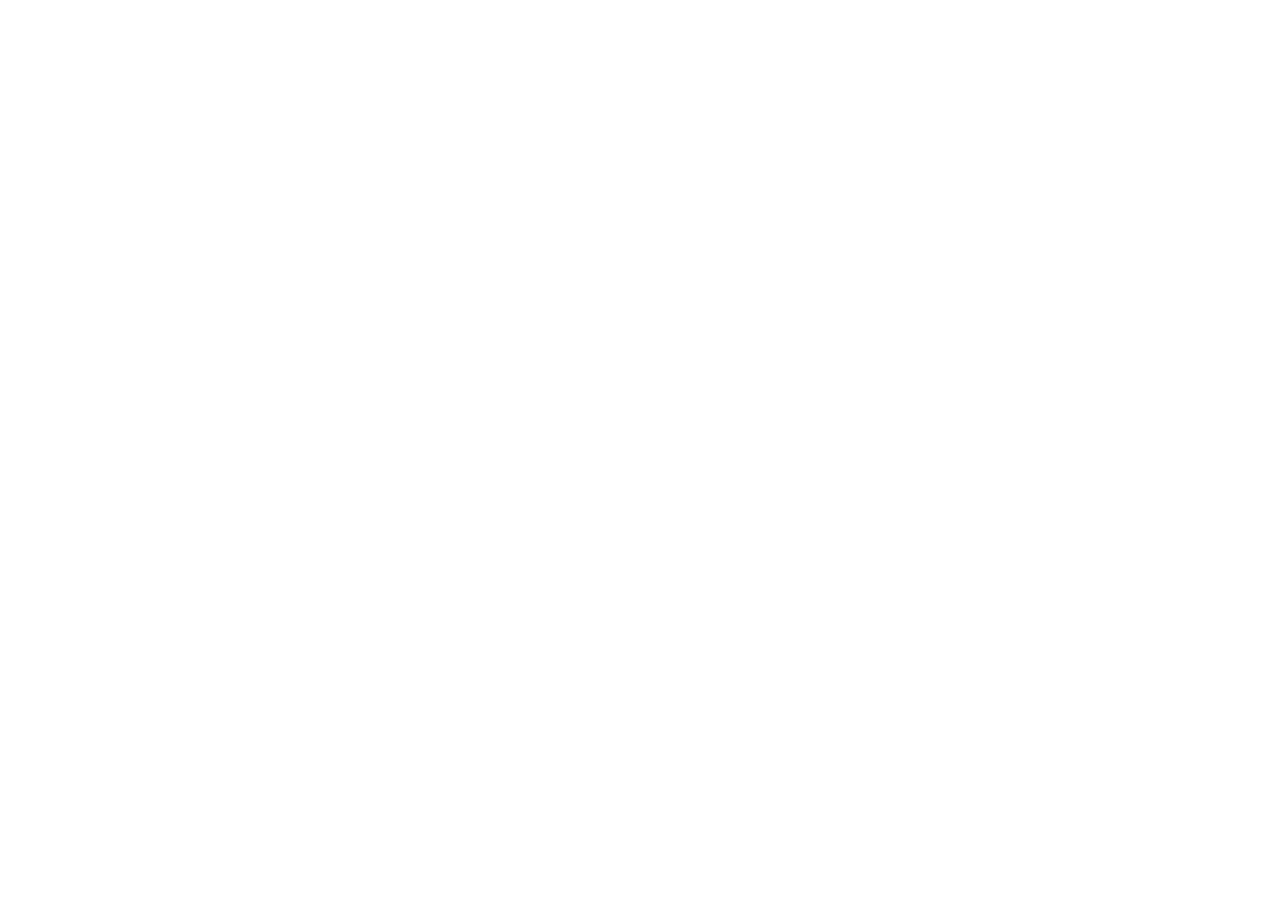
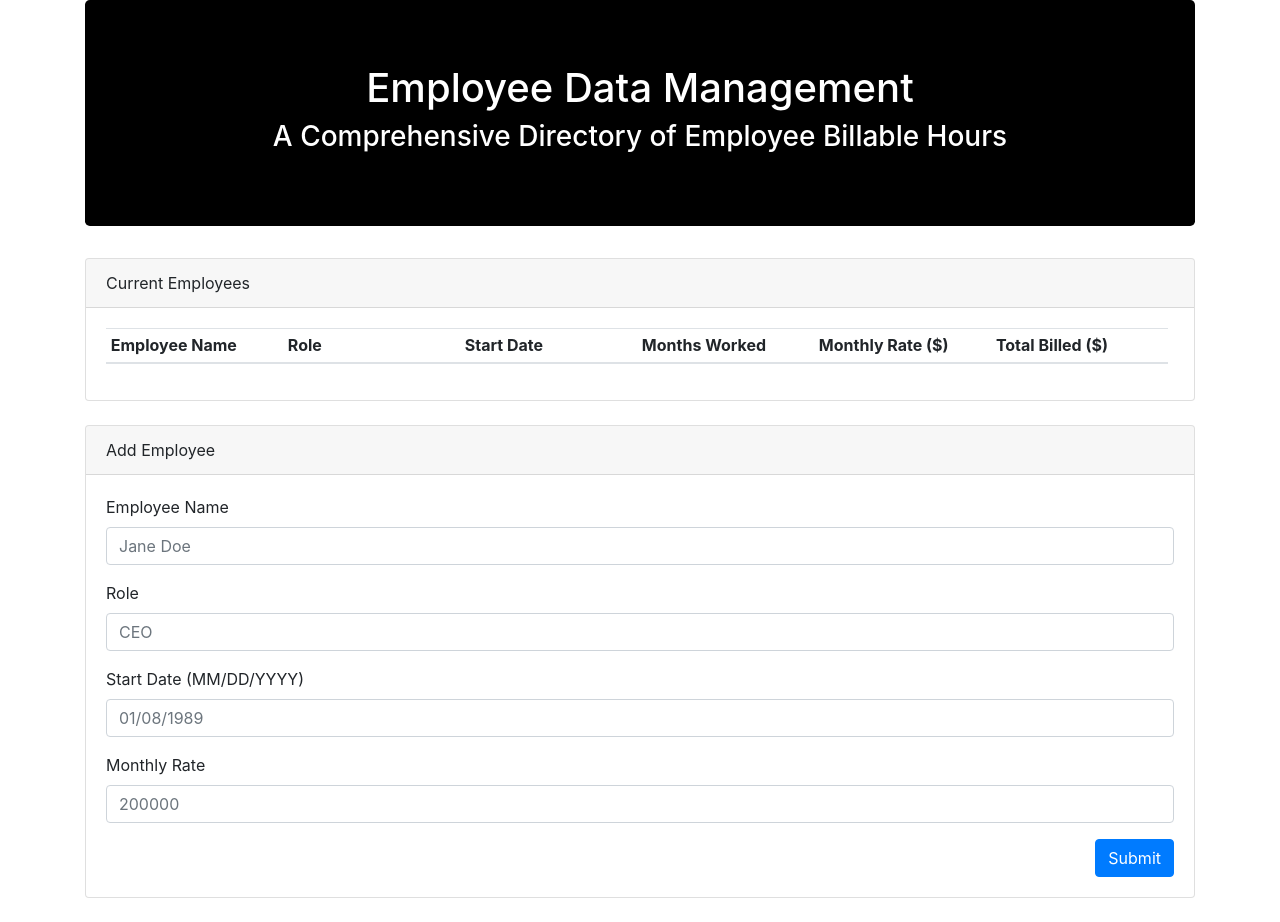
Before and after one commit to JBloodBeardN/EmployeeDataManagement, a plain HTML site: page index.html in a window 1280 px wide. Before the commit the page ends 800 px from the top, so only its background shows below. Drawn offline with nearby package versions, Linux system fonts and the light colour scheme.

Commit message:
overwrote the html I setup with html sent from instructors

```diff
--- a/index.html
+++ b/index.html
@@ -1,16 +1,98 @@
 <!DOCTYPE html>
-<html lang="en">
+
+<html lang="en-us">
+
 <head>
-    <meta charset="UTF-8">
-    <meta name="viewport" content="width=device-width, initial-scale=1.0">
-    <meta http-equiv="X-UA-Compatible" content="ie=edge">
-    <link href="https://stackpath.bootstrapcdn.com/bootstrap/4.3.1/css/bootstrap.min.css" type="text/css" rel="stylesheet">
-    <link rel="stylesheet" href="assets/css/style.css">
-    <script src="assets/javascript/javascript.js"></script>
-    <script src="https://ajax.googleapis.com/ajax/libs/jquery/3.3.1/jquery.min.js"></script>
-    <title>Document</title>
+
+  <meta charset="UTF-8">
+  <title>Employee Tracker</title>
+
+  <!-- Bootstrap -->
+  <link rel="stylesheet" href="https://maxcdn.bootstrapcdn.com/bootstrap/4.0.0/css/bootstrap.min.css">
+  <script src="https://cdnjs.cloudflare.com/ajax/libs/jquery/3.2.1/jquery.min.js"></script>
+  <script src="https://maxcdn.bootstrapcdn.com/bootstrap/4.0.0/js/bootstrap.min.js"></script>
+
+  <style>
+    #employee-table th,
+    td {
+      display: inline-block;
+      width: 16.575%;
+    }
+  </style>
 </head>
+
 <body>
 
+  <!-- Employee Tracker -->
+  <div class="container">
+
+    <!-- Jumbotron -->
+    <div class="jumbotron" style="background-color: black; color: white">
+      <h1 class="text-center">Employee Data Management</h1>
+      <h3 class="text-center">A Comprehensive Directory of Employee Billable Hours</h3>
+    </div>
+
+    <div class="row">
+
+      <div class="col-md-12">
+
+        <!-- Current Employees-->
+        <div class="card mb-4">
+          <div class="card-header">Current Employees</div>
+          <div class="card-body">
+            <table class="table table-sm table-hover" id='employee-table'>
+              <thead>
+                <tr>
+                  <th scope="col">Employee Name</th>
+                  <th scope="col">Role</th>
+                  <th scope="col">Start Date</th>
+                  <th scope="col">Months Worked</th>
+                  <th scope="col">Monthly Rate ($)</th>
+                  <th scope="col">Total Billed ($)</th>
+                </tr>
+              </thead>
+              <tbody>
+              </tbody>
+            </table>
+          </div>
+        </div>
+      </div>
+    </div>
+
+    <div class="row">
+      <div class="col-md-12">
+        <!-- Add Employee  -->
+        <div class="card mb-4">
+          <div class="card-header">Add Employee</div>
+          <div class="card-body">
+
+            <!-- Entry Form -->
+            <form>
+              <div class="form-group">
+                <label for="employee-name-input">Employee Name</label>
+                <input class="form-control" id="employee-name-input" placeholder="Jane Doe" type="text">
+              </div>
+              <div class="form-group">
+                <label for="role-input">Role</label>
+                <input class="form-control" id="role-input" placeholder="CEO" type="text">
+              </div>
+              <div class="form-group">
+                <label for="start-input">Start Date (MM/DD/YYYY)</label>
+                <input class="form-control" id="start-input" placeholder="01/08/1989" type="text">
+              </div>
+              <div class="form-group">
+                <label for="rate-input">Monthly Rate</label>
+                <input class="form-control" id="rate-input" placeholder="200000" type="text">
+              </div>
+              <button class="btn btn-primary float-right" id="add-employee-btn">Submit</button>
+            </form>
+
+          </div>
+        </div>
+      </div>
+    </div>
+
+  </div>
 </body>
+
 </html>
```
